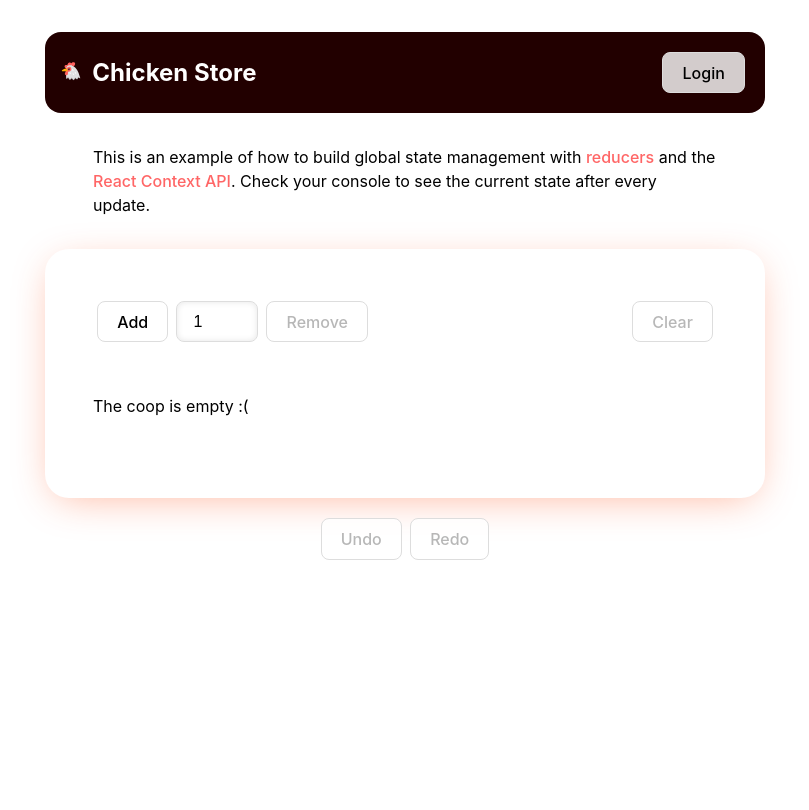
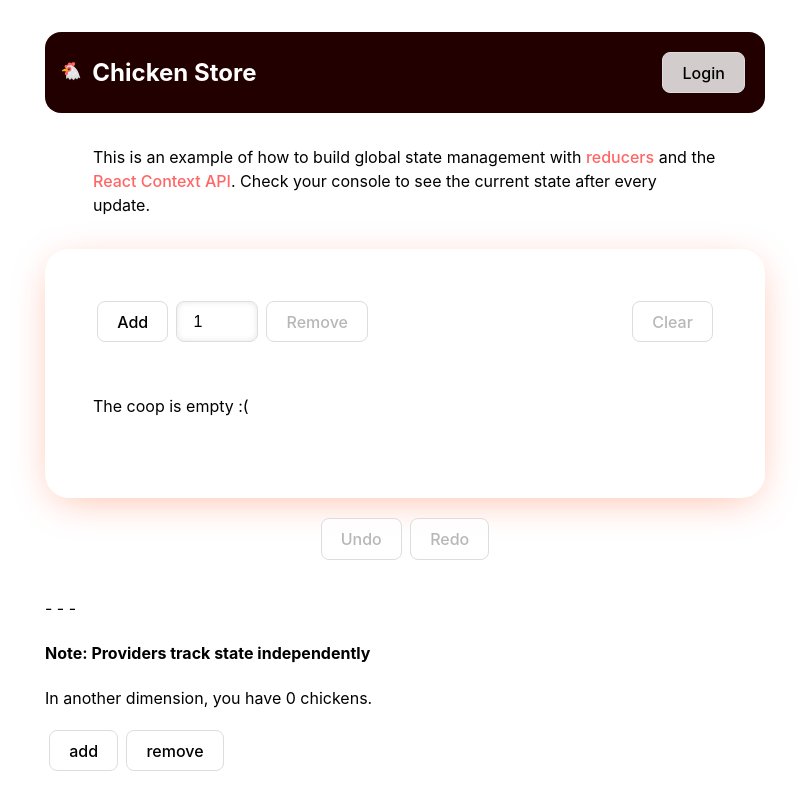
Before and after one commit to kpettinga/react-context-store, a React (Vite) app: page / in a window 1280 px wide. Shown: the top 810 px of the page, without its empty margins (235-1044 px from the left). Built offline with nearby package versions, Linux system fonts and the light colour scheme.

Commit message:
create 'undoable' reducer enhancer

```diff
--- a/src/App.jsx
+++ b/src/App.jsx
@@ -3,12 +3,14 @@ import ChickenTools from "./ChickenTools";
 import Header from "./Header";
 import History from "./History";
 import StoreProvider from "./StoreProvider";
+import OtherCoop from "./OtherCoop";
 
 function App() {
 
 	return (
 		<div className="App">
-			<StoreProvider shouldLog>
+
+			<StoreProvider shouldLog isUndoable>
 				<Header />
 				<div className="card">
 					<ChickenTools />
@@ -16,6 +18,12 @@ function App() {
 				</div>
 				<History style={{ textAlign: 'center', margin: '1rem' }} />
 			</StoreProvider>
+
+			<StoreProvider>
+				{/* Separate Providers track SEPARATE states */}
+				<OtherCoop />
+			</StoreProvider>
+
 		</div>
 	);
 }
--- a/src/History.jsx
+++ b/src/History.jsx
@@ -2,7 +2,9 @@ import { useStore } from "./hooks"
 
 export default function History(props) {
 
-    const [ , dispatch, {canUndo, canRedo}] = useStore()
+    const [store, dispatch] = useStore()
+    const canUndo = store.past.length > 0
+    const canRedo = store.future.length > 0
 
 	function handleUndo() {
 		dispatch({type: "UNDO"})
--- /dev/null
+++ b/src/OtherCoop.jsx
@@ -0,0 +1,18 @@
+import { useStore } from "./hooks"
+
+export default function OtherCoop() {
+
+    const [count, dispatch] = useStore( store => store.count )
+
+    return (
+        <div>
+            <p>- - -</p>
+            <h4>Note: Providers track state independently</h4>
+            <p>{"In another dimension, you have " + count + " chickens."}</p>
+            <p>
+                <button onClick={() => dispatch({type: 'ADD', amount: 1})}>add</button>
+                <button onClick={() => dispatch({type: 'REMOVE', amount: 1})}>remove</button>
+            </p>
+        </div>
+    )
+}
--- a/src/StoreProvider.jsx
+++ b/src/StoreProvider.jsx
@@ -1,24 +1,72 @@
 import { useReducer } from "react";
 import { StoreContext, initialState, storeReducer } from "./store";
-import PropTypes from 'prop-types'
+import PropTypes from "prop-types";
 
-// Logger middleware
+// Reducer Enhancers ---------------------------------------- /
+
+// Logger
 // Thanks to https://github.com/Zaelot-Inc/use-reducer-logger
-const logger = reducer => (state, action) => {
-  const next = reducer(state, action)
+const logger = (reducer) => (state, action) => {
+	const next = reducer(state, action);
 	console.group("Dispatched: ", action);
-  console.log(next)
-  console.groupEnd()
-  return next
+	console.log(next);
+	console.groupEnd();
+	return next;
+};
+
+// Undo/Redo
+function undoable(reducer) {
+	return function (state, action) {
+		const { past, present, future } = state
+		const { type } = action;
+		switch (type) {
+			case "UNDO": {
+				return {
+					past: past.slice(0, past.length - 1),
+					present: past[past.length - 1],
+					future: [present, ...future]
+				}
+			}
+			case "REDO": {
+				return {
+					past: [...past, present],
+					present: future[0],
+					future: future.slice(1)
+				}
+			}
+			default: {
+				const next = reducer(present, action);
+				return {
+					past: [...past, present],
+					present: next,
+					future: []
+				}
+			}
+		}
+	};
 }
 
 // A custom provider takes care of initializing state
-export default function StoreProvider({ children, shouldLog }) {
+export default function StoreProvider({ children, shouldLog, isUndoable }) {
 
-  const reducer = shouldLog ? logger(storeReducer) : storeReducer
+	let reducer = storeReducer
+	let state = initialState
+
+	if (isUndoable) {
+		reducer = undoable(reducer);
+		state = {
+			past: [],
+			present: state,
+			future: []
+		}
+	}
+
+	if (shouldLog) {
+		reducer = logger(reducer);
+	}
 
 	// instead of useState, we want to use our reducer to manage state
-  const [store, dispatch] = useReducer( reducer, initialState);
+	const [store, dispatch] = useReducer(reducer, state);
 
 	// we pass store AND dispatch into value so that child components
 	// can dispatch actions to update global state.
@@ -27,10 +75,10 @@ export default function StoreProvider({ children, shouldLog }) {
 			{children}
 		</StoreContext.Provider>
 	);
-
 }
 
 StoreProvider.propTypes = {
   shouldLog: PropTypes.bool,
-  children: PropTypes.array
-}
+  isUndoable: PropTypes.bool,
+  children: PropTypes.oneOfType([PropTypes.array, PropTypes.object]),
+};
--- a/src/hooks.js
+++ b/src/hooks.js
@@ -9,22 +9,18 @@ export const useStore = (callback) => {
 	const [state, dispatch] = context;
 	return [
 		callback ? callback(state) : state,
-		dispatch,
-		{
-			canUndo: state.past.length > 0,
-			canRedo: state.future.length > 0,
-		}
+		dispatch
 	]
 };
 
 export const useAuth = () => {
 	function login(user, password, callback) {
-		return fetch("http://httpbin.org/delay/2", { method: "POST", body: JSON.stringify({ user, password }) })
+		return fetch("http://httpbin.org/delay/1", { method: "POST", body: JSON.stringify({ user, password }) })
 			.then( response => callback({ name: "Kirk" }, response) )
 	}
 
 	function logout(callback) {
-		return fetch("http://httpbin.org/delay/2", { method: "POST" })
+		return fetch("http://httpbin.org/delay/1", { method: "POST" })
 			.then( response => callback(response) )
 	}
 
--- a/src/store.js
+++ b/src/store.js
@@ -3,64 +3,32 @@ import { createContext } from "react";
 export const StoreContext = createContext();
 
 export const initialState = {
-    past: [],
-    present: {
-        count: 0,
-        user: null,
-    },
-    future: []
+    count: 0,
+    user: null,
 };
 
 // A reducer helps us query and update state in a more semantic and efficient way.
 export const storeReducer = (state, action) => {
     const { type } = action;
-    const { past, present, future } = state
-
-    let newPresent = { ...present }
-    let newPast = [...past, present]
-    let newFuture = []
 
     switch (type) {
         case "ADD": {
-            newPresent.count = present.count + action.amount
-            break
+            return { ...state, count: state.count + action.amount }
         }
         case "REMOVE": {
-            newPresent.count = present.count - action.amount
-            break
+            return { ...state, count: state.count - action.amount }
         }
         case "CLEAR": {
-            newPresent.count = 0
-            break
+            return { ...state, count: 0 }
         }
         case "LOGIN": {
-            newPresent.user = action.user
-            break
+            return { ...state, user: action.user }
         }
         case "LOGOUT": {
-            newPresent.user = null
-            break
-        }
-        case "UNDO": {
-            newPast = past.slice(0, past.length - 1)
-            newPresent = past[past.length - 1]
-            newFuture = [present, ...future]
-            break
-        }
-        case "REDO": {
-            newPast = [...past, present]
-            newPresent = future[0]
-            newFuture = future.slice(1, future.length)
-            break
+            return { ...state, user: null }
         }
         default: {
             throw new Error("Invalid action type: " + type);
         }
     }
-
-    return {
-        past: newPast,
-        present: newPresent,
-        future: newFuture
-    }
 }
```
Lines whose indentation alone changed are shown as unchanged.
